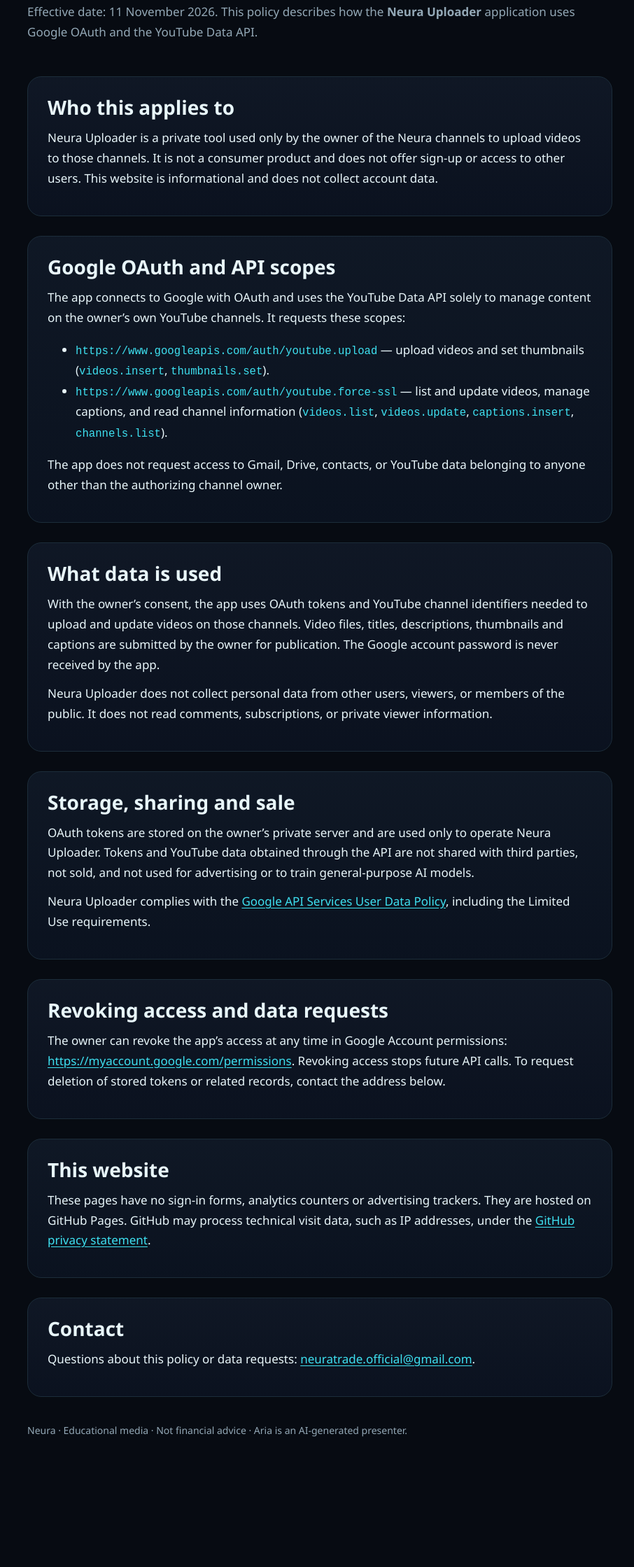
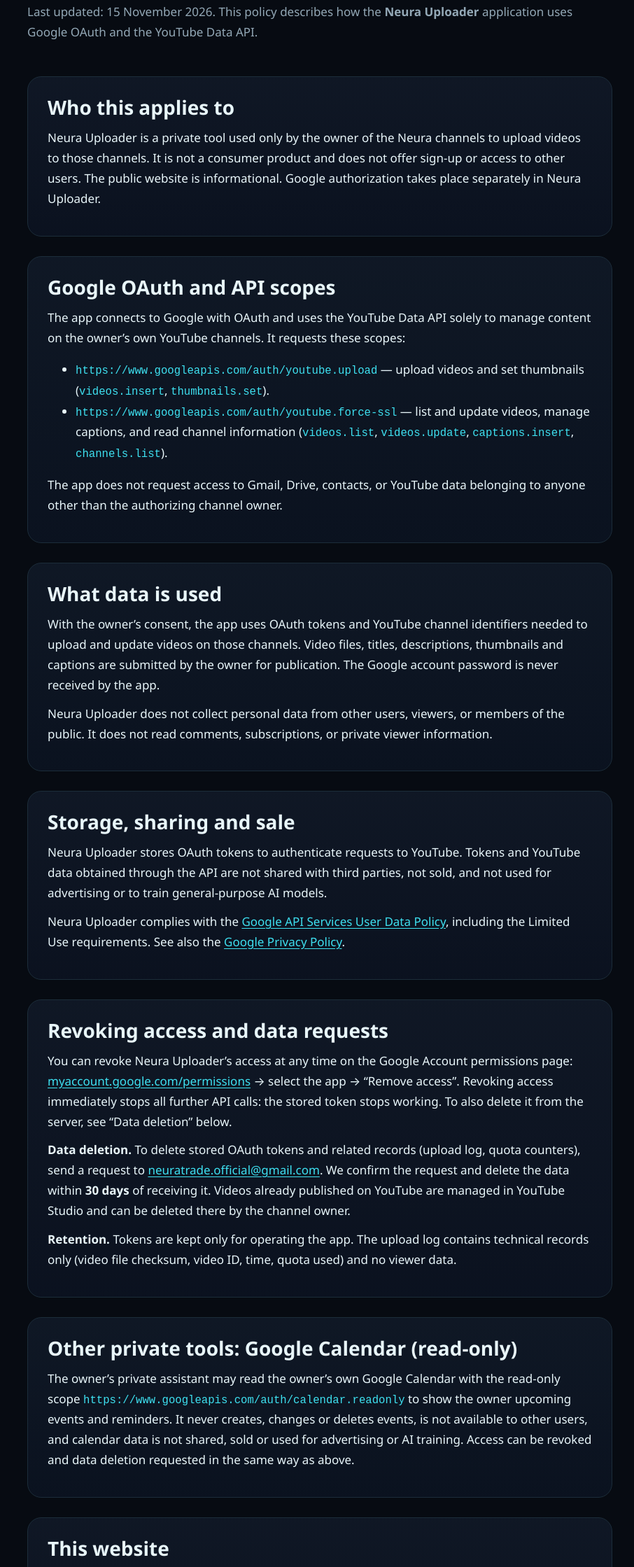
Before and after one commit to kaonasi59-cmyk/neura, a plain HTML site: page privacy.html in a window 1280 px wide. Shown: the part 263-2502 px from the top of the page at 70% size, without its empty margins (183-1089 px from the left). Before the commit the page ends 2395 px from the top, so only its background shows below. Drawn offline with Linux system fonts and the light colour scheme.

Commit message:
Privacy policy: revoke steps, 30-day deletion on email request, Calendar read-only (GPT 69 + review)

```diff
--- a/privacy.html
+++ b/privacy.html
@@ -26,15 +26,15 @@
       <p class="eyebrow">Neura Uploader</p>
       <h1 data-lang="en">Privacy Policy</h1>
       <h1 data-lang="ru">Политика конфиденциальности</h1>
-      <p class="muted" data-lang="en">Effective date: 11 November 2026. This policy describes how the <strong>Neura Uploader</strong> application uses Google OAuth and the YouTube Data API.</p>
-      <p class="muted" data-lang="ru">Дата вступления в силу: 11 ноября 2026 года. Эта политика описывает, как приложение <strong>Neura Uploader</strong> использует Google OAuth и YouTube Data API.</p>
+      <p class="muted" data-lang="en">Last updated: 15 November 2026. This policy describes how the <strong>Neura Uploader</strong> application uses Google OAuth and the YouTube Data API.</p>
+      <p class="muted" data-lang="ru">Последнее обновление: 15 ноября 2026 года. Эта политика описывает, как приложение <strong>Neura Uploader</strong> использует Google OAuth и YouTube Data API.</p>
     </section>
 
     <section class="card">
       <h2 data-lang="en">Who this applies to</h2>
       <h2 data-lang="ru">К кому это относится</h2>
-      <p data-lang="en">Neura Uploader is a private tool used only by the owner of the Neura channels to upload videos to those channels. It is not a consumer product and does not offer sign-up or access to other users. This website is informational and does not collect account data.</p>
-      <p data-lang="ru">Neura Uploader — внутренний инструмент владельца каналов Neura для загрузки видео на эти каналы. Это не потребительский сервис: регистрации и доступа для других пользователей нет. Этот сайт носит справочный характер и не собирает учётные данные.</p>
+      <p data-lang="en">Neura Uploader is a private tool used only by the owner of the Neura channels to upload videos to those channels. It is not a consumer product and does not offer sign-up or access to other users. The public website is informational. Google authorization takes place separately in Neura Uploader.</p>
+      <p data-lang="ru">Neura Uploader — внутренний инструмент владельца каналов Neura для загрузки видео на эти каналы. Это не потребительский сервис: регистрации и доступа для других пользователей нет. Публичный сайт носит справочный характер. Авторизация Google проходит отдельно в Neura Uploader.</p>
     </section>
 
     <section class="card">
@@ -62,24 +62,35 @@
     <section class="card">
       <h2 data-lang="en">Storage, sharing and sale</h2>
       <h2 data-lang="ru">Хранение, передача и продажа</h2>
-      <p data-lang="en">OAuth tokens are stored on the owner’s private server and are used only to operate Neura Uploader. Tokens and YouTube data obtained through the API are not shared with third parties, not sold, and not used for advertising or to train general-purpose AI models.</p>
-      <p data-lang="ru">OAuth-токены хранятся на закрытом сервере владельца и используются только для работы Neura Uploader. Токены и данные YouTube, полученные через API, не передаются третьим лицам, не продаются и не используются для рекламы или обучения общих моделей ИИ.</p>
-      <p data-lang="en">Neura Uploader complies with the <a href="https://developers.google.com/terms/api-services-user-data-policy">Google API Services User Data Policy</a>, including the Limited Use requirements.</p>
-      <p data-lang="ru">Neura Uploader соблюдает <a href="https://developers.google.com/terms/api-services-user-data-policy">политику в отношении пользовательских данных сервисов Google API</a>, включая требования Limited Use.</p>
+      <p data-lang="en">Neura Uploader stores OAuth tokens to authenticate requests to YouTube. Tokens and YouTube data obtained through the API are not shared with third parties, not sold, and not used for advertising or to train general-purpose AI models.</p>
+      <p data-lang="ru">Neura Uploader хранит OAuth-токены для авторизации запросов к YouTube. Токены и данные YouTube, полученные через API, не передаются третьим лицам, не продаются и не используются для рекламы или обучения общих моделей ИИ.</p>
+      <p data-lang="en">Neura Uploader complies with the <a href="https://developers.google.com/terms/api-services-user-data-policy">Google API Services User Data Policy</a>, including the Limited Use requirements. See also the <a href="https://policies.google.com/privacy">Google Privacy Policy</a>.</p>
+      <p data-lang="ru">Neura Uploader соблюдает <a href="https://developers.google.com/terms/api-services-user-data-policy">политику в отношении пользовательских данных сервисов Google API</a>, включая требования Limited Use. См. также <a href="https://policies.google.com/privacy">политику конфиденциальности Google</a>.</p>
     </section>
 
     <section class="card">
       <h2 data-lang="en">Revoking access and data requests</h2>
       <h2 data-lang="ru">Отзыв доступа и запросы по данным</h2>
-      <p data-lang="en">The owner can revoke the app’s access at any time in Google Account permissions: <a href="https://myaccount.google.com/permissions">https://myaccount.google.com/permissions</a>. Revoking access stops future API calls. To request deletion of stored tokens or related records, contact the address below.</p>
-      <p data-lang="ru">Владелец может в любой момент отозвать доступ приложения в настройках разрешений аккаунта Google: <a href="https://myaccount.google.com/permissions">https://myaccount.google.com/permissions</a>. Отзыв доступа прекращает дальнейшие обращения к API. Чтобы запросить удаление сохранённых токенов или связанных записей, напишите на адрес ниже.</p>
+      <p data-lang="en">You can revoke Neura Uploader’s access at any time on the Google Account permissions page: <a href="https://myaccount.google.com/permissions">myaccount.google.com/permissions</a> → select the app → “Remove access”. Revoking access immediately stops all further API calls: the stored token stops working. To also delete it from the server, see “Data deletion” below.</p>
+      <p data-lang="ru">Отозвать доступ Neura Uploader можно в любой момент на странице разрешений аккаунта Google: <a href="https://myaccount.google.com/permissions">myaccount.google.com/permissions</a> → выбрать приложение → «Удалить доступ». После отзыва обращения к API сразу прекращаются: сохранённый токен перестаёт действовать. Чтобы удалить его и с сервера, см. «Удаление данных» ниже.</p>
+      <p data-lang="en"><strong>Data deletion.</strong> To delete stored OAuth tokens and related records (upload log, quota counters), send a request to <a href="mailto:neuratrade.official@gmail.com">neuratrade.official@gmail.com</a>. We confirm the request and delete the data within <strong>30 days</strong> of receiving it. Videos already published on YouTube are managed in YouTube Studio and can be deleted there by the channel owner.</p>
+      <p data-lang="ru"><strong>Удаление данных.</strong> Чтобы удалить сохранённые OAuth-токены и связанные записи (журнал загрузок, счётчики квоты), напишите на <a href="mailto:neuratrade.official@gmail.com">neuratrade.official@gmail.com</a>. Мы подтвердим запрос и удалим данные в течение <strong>30 дней</strong> с момента его получения. Видео, уже опубликованные на YouTube, управляются в YouTube Studio, и владелец канала может удалить их там.</p>
+      <p data-lang="en"><strong>Retention.</strong> Tokens are kept only for operating the app. The upload log contains technical records only (video file checksum, video ID, time, quota used) and no viewer data.</p>
+      <p data-lang="ru"><strong>Хранение.</strong> Токены хранятся только для работы приложения. Журнал загрузок содержит только технические записи (контрольная сумма файла, ID видео, время, израсходованная квота) и не содержит данных зрителей.</p>
+    </section>
+
+    <section class="card">
+      <h2 data-lang="en">Other private tools: Google Calendar (read-only)</h2>
+      <h2 data-lang="ru">Другие закрытые инструменты: Google Календарь (только чтение)</h2>
+      <p data-lang="en">The owner’s private assistant may read the owner’s own Google Calendar with the read-only scope <code>https://www.googleapis.com/auth/calendar.readonly</code> to show the owner upcoming events and reminders. It never creates, changes or deletes events, is not available to other users, and calendar data is not shared, sold or used for advertising or AI training. Access can be revoked and data deletion requested in the same way as above.</p>
+      <p data-lang="ru">Закрытый помощник владельца может читать собственный Google Календарь владельца с разрешением только на чтение <code>https://www.googleapis.com/auth/calendar.readonly</code>, чтобы показывать владельцу ближайшие события и напоминания. Он никогда не создаёт, не меняет и не удаляет события, недоступен другим пользователям; данные календаря не передаются, не продаются и не используются для рекламы или обучения ИИ. Отозвать доступ и запросить удаление данных можно так же, как описано выше.</p>
     </section>
 
     <section class="card">
       <h2 data-lang="en">This website</h2>
       <h2 data-lang="ru">Этот сайт</h2>
-      <p data-lang="en">These pages have no sign-in forms, analytics counters or advertising trackers. They are hosted on GitHub Pages. GitHub may process technical visit data, such as IP addresses, under the <a href="https://docs.github.com/en/site-policy/privacy-policies/github-general-privacy-statement">GitHub privacy statement</a>.</p>
-      <p data-lang="ru">На этих страницах нет форм входа, счётчиков аналитики и рекламных трекеров. Сайт размещён на GitHub Pages. GitHub может обрабатывать технические данные о посещении, например IP-адрес, согласно <a href="https://docs.github.com/en/site-policy/privacy-policies/github-general-privacy-statement">политике конфиденциальности GitHub</a>.</p>
+      <p data-lang="en">The site saves your selected language in your browser's local storage. You can clear it through your browser settings. The site has no sign-in forms, analytics counters or advertising trackers. They are hosted on GitHub Pages. GitHub may process technical visit data, such as IP addresses, under the <a href="https://docs.github.com/en/site-policy/privacy-policies/github-general-privacy-statement">GitHub privacy statement</a>.</p>
+      <p data-lang="ru">Сайт запоминает выбранный язык в локальном хранилище браузера. Эту настройку можно удалить в настройках браузера. На сайте нет форм входа, счётчиков аналитики и рекламных трекеров. Сайт размещён на GitHub Pages. GitHub может обрабатывать технические данные о посещении, например IP-адрес, согласно <a href="https://docs.github.com/en/site-policy/privacy-policies/github-general-privacy-statement">политике конфиденциальности GitHub</a>.</p>
     </section>
 
     <section class="card">
```
Also changed, not shown: index.html (+3 -3 lines).
